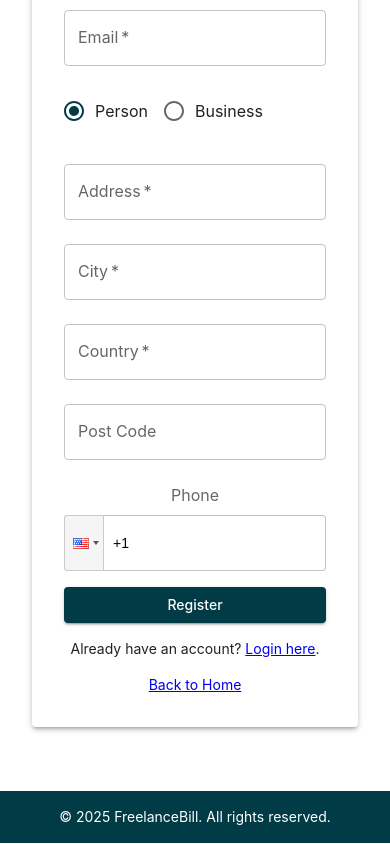
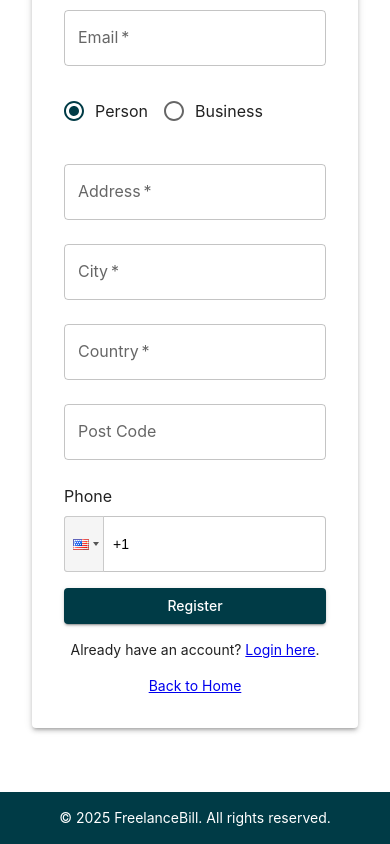
Before and after one commit to lcobiodata/freelance-bill, a React (Create React App) app in the folder frontend/: page /register in a window 390 px wide. Shown: the part 582-1426 px from the top of the page. Built offline with nearby package versions, Linux system fonts and the light colour scheme; no server answers.

Commit message:
Refactor phone input in registration form to use Typography for label; update placeholder text for clarity.

```diff
--- a/frontend/src/components/Register.js
+++ b/frontend/src/components/Register.js
@@ -12,8 +12,6 @@ import {
   RadioGroup,
   FormControlLabel,
   Radio,
-  FormControl,
-  FormLabel,
 } from "@mui/material";
 import PhoneInput from "react-phone-input-2";
 import "react-phone-input-2/lib/style.css";
@@ -275,8 +273,10 @@ const Register = () => {
             onChange={(e) => setPostCode(e.target.value)}
             // required
           />
-          <FormControl fullWidth sx={{ mt: 2 }}>
-            <FormLabel sx={{ mb: 1 }}>Phone</FormLabel>
+          <Box sx={{ mt: 2, textAlign: "left" }}>
+            <Typography variant="body1" sx={{ mb: 1 }}>
+              Phone
+            </Typography>
             <PhoneInput
               country={"us"}
               value={phone}
@@ -288,10 +288,10 @@ const Register = () => {
                 border: "1px solid rgba(0, 0, 0, 0.23)", // Match Material-UI TextField border
                 paddingLeft: "48px", // Adjust for country code dropdown
               }}
-              placeholder="Enter your phone number"
+              placeholder="Enter phone number"
               required
             />
-          </FormControl>
+          </Box>
           <Button
             type="submit"
             variant="contained"
```
